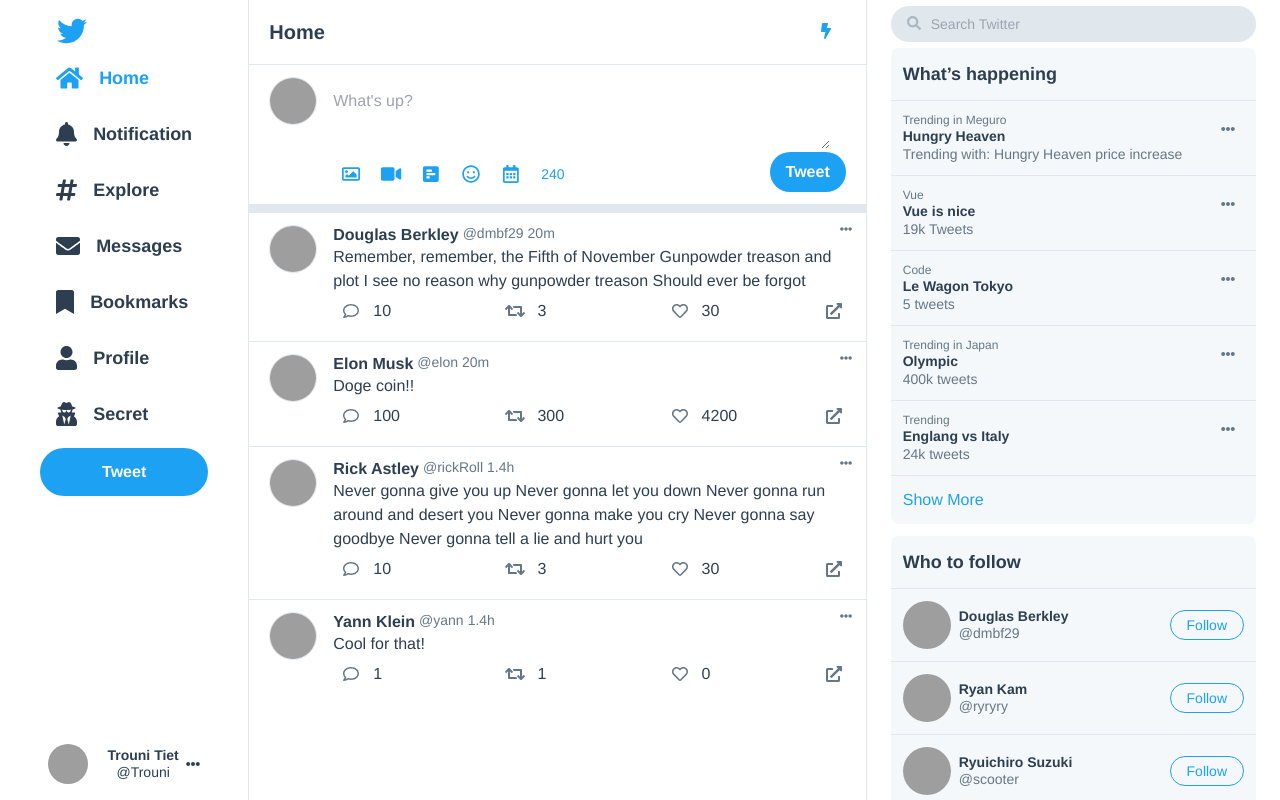
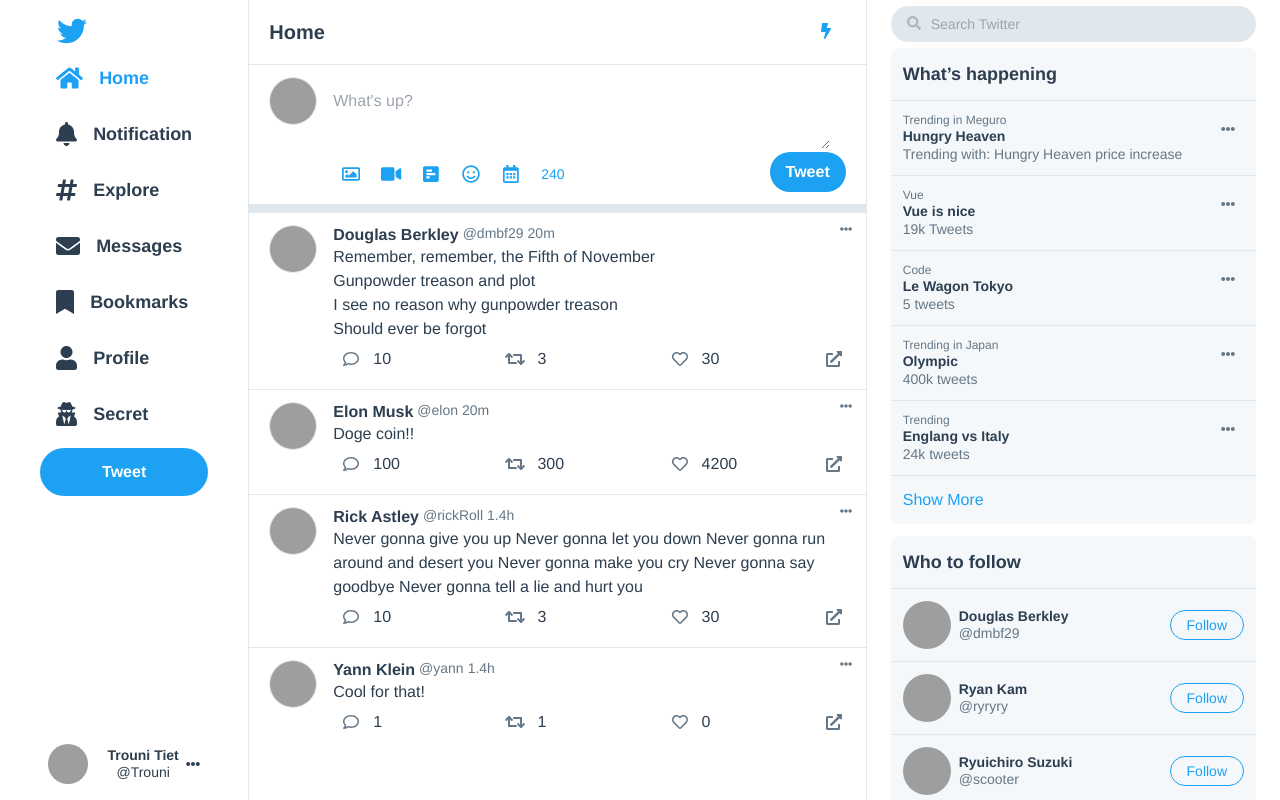
Before and after one commit to SuzukiRyuichiro/clone-twitter, a Vue app: page / in a window 1280 px wide. Built offline with nearby package versions, Linux system fonts and the light colour scheme; grey boxes are pictures that could not be loaded.

Commit message:
made some update

```diff
--- a/src/components/Tweet.vue
+++ b/src/components/Tweet.vue
@@ -15,7 +15,7 @@
         </div>
       </div>
       <!-- content -->
-      <div class="text-left">
+      <div class="text-left whitespace-pre-wrap">
         {{ tweet.content }}
       </div>
       <!-- icons for comment, retweet, etc -->
--- a/src/components/TweetsList.vue
+++ b/src/components/TweetsList.vue
@@ -57,7 +57,7 @@
           username: '@dmbf29',
           avatarUrl: 'https://ca.slack-edge.com/T02NE0241-U4APKLFLM-da0b004a3774-51',
           time: '20m',
-          content: 'Remember, remember, the Fifth of November Gunpowder treason and plot I see no reason why gunpowder treason Should ever be forgot',
+          content: 'Remember, remember, the Fifth of November\nGunpowder treason and plot\nI see no reason why gunpowder treason\nShould ever be forgot',
           commentCount: 10,
           retweetCount: 3,
           favCount: 30,
```
